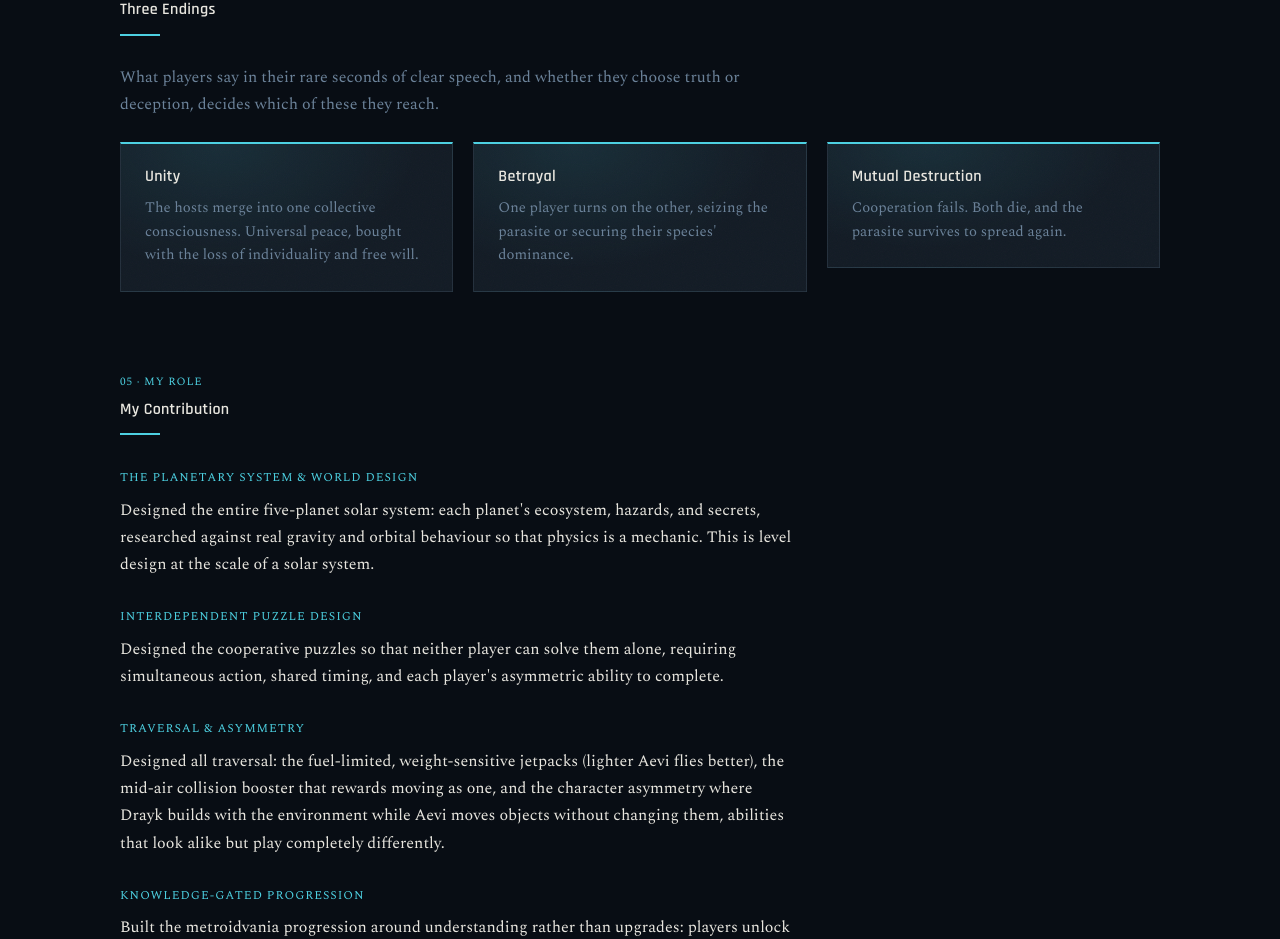
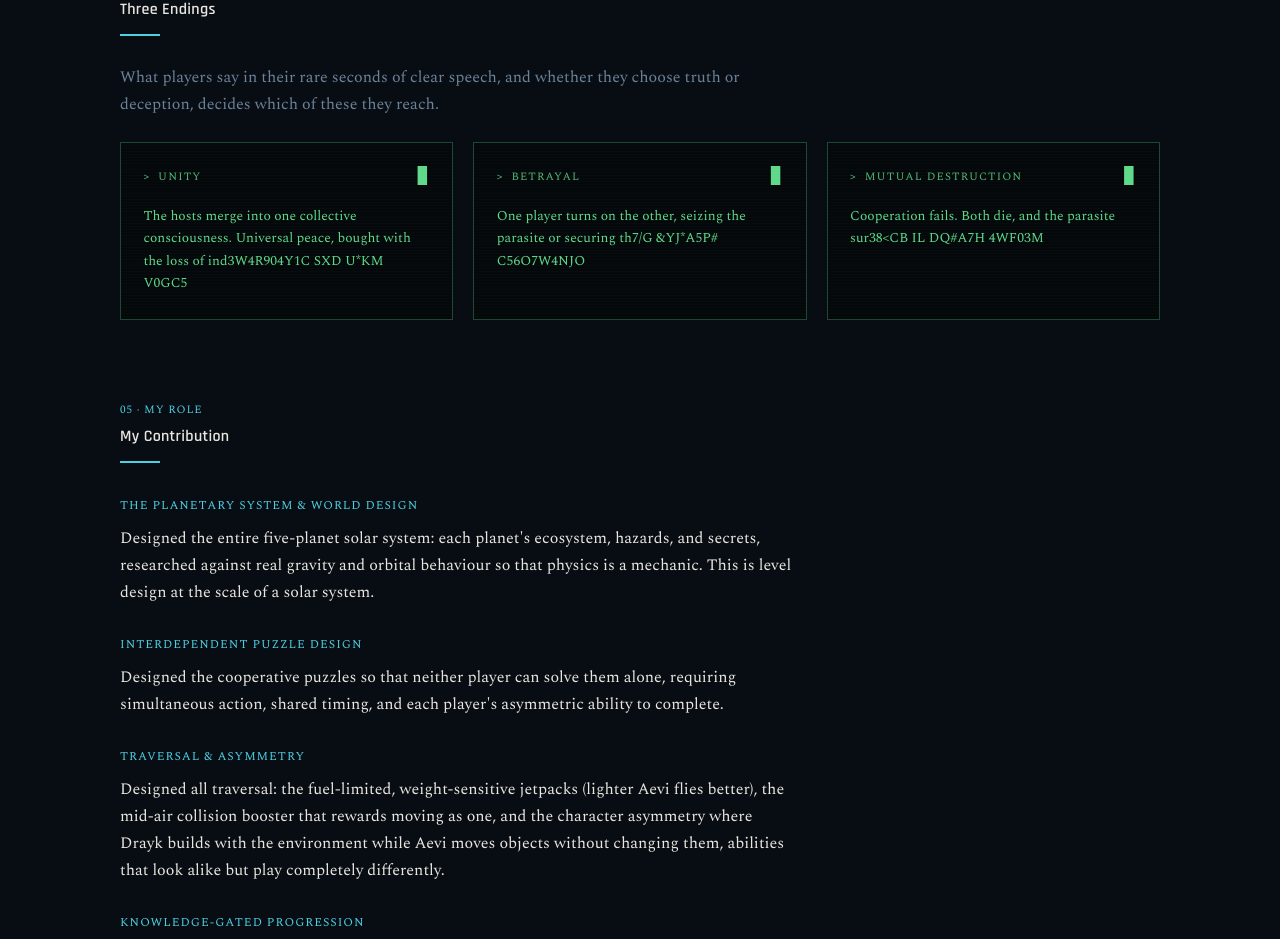
Before and after one commit to alvarogope/portfolio, a Next.js app: page /shattered-skies in a window 1280 px wide. Shown: the part 2314-3253 px from the top of the page. Built offline with nearby package versions, Linux system fonts and the light colour scheme; a web font is replaced by a local one.

Commit message:
Shattered Skies: transmission cards with auto-decode on endings

```diff
--- a/src/app/(games)/shattered-skies/page.tsx
+++ b/src/app/(games)/shattered-skies/page.tsx
@@ -5,6 +5,7 @@ import SectionHeading from "@/components/layout/SectionHeading";
 import ProjectHero from "@/components/project/ProjectHero";
 import ChallengeQuote from "@/components/project/ChallengeQuote";
 import Reveal from "@/components/layout/Reveal";
+import TransmissionCard from "@/components/project/TransmissionCard";
 
 export const metadata: Metadata = {
   title: `${p.title} | Álvaro Gómez`,
@@ -81,19 +82,7 @@ export default function ShatteredSkiesPage() {
               </p>
               <div style={{ display: "grid", gridTemplateColumns: "repeat(auto-fit, minmax(240px, 1fr))", gap: "1.25rem" }}>
                 {p.endings.map((e, i) => (
-                  <Reveal key={e.name} delay={i * 70}>
-                    <div
-                      className="panel"
-                      style={{
-                        border: "1px solid color-mix(in srgb, var(--color-mist) 20%, transparent)",
-                        borderTop: "2px solid var(--color-silver)",
-                        padding: "1.5rem",
-                      }}
-                    >
-                      <h3 style={{ margin: "0 0 0.6rem", fontSize: "var(--text-lg)", fontFamily: "var(--font-hero)" }}>{e.name}</h3>
-                      <p style={{ margin: 0, color: "var(--color-mist)", lineHeight: 1.6, fontSize: "0.92rem" }}>{e.outcome}</p>
-                    </div>
-                  </Reveal>
+                  <TransmissionCard key={e.name} label={e.name} body={e.outcome} delay={i * 400} />
                 ))}
               </div>
             </div>
--- /dev/null
+++ b/src/components/project/DecryptText.tsx
@@ -0,0 +1,95 @@
+"use client";
+
+import { useEffect, useRef, useState } from "react";
+
+const GLYPHS = "ABCDEFGHIJKLMNOPQRSTUVWXYZ0123456789/<>*#@";
+
+export default function DecryptText({
+  text,
+  trigger = "view", // "view" = decrypt on scroll-in, "hover" = decrypt on hover
+  as: Tag = "span",
+  style,
+  className,
+}: {
+  text: string;
+  trigger?: "view" | "hover";
+  as?: "span" | "p" | "h2" | "h3";
+  style?: React.CSSProperties;
+  className?: string;
+}) {
+  const [display, setDisplay] = useState(text);
+  const [done, setDone] = useState(false);
+  const ref = useRef<HTMLDivElement>(null);
+  const frame = useRef<number>(0);
+
+  const scramble = () => {
+    if (done) return;
+    let iteration = 0;
+    const total = text.length;
+
+    const run = () => {
+      setDisplay(
+        text
+          .split("")
+          .map((ch, i) => {
+            if (ch === " ") return " ";
+            if (i < iteration) return text[i];
+            return GLYPHS[Math.floor(Math.random() * GLYPHS.length)];
+          })
+          .join("")
+      );
+
+      iteration += total / 24; // resolve over ~24 frames
+      if (iteration >= total) {
+        setDisplay(text);
+        setDone(true);
+        return;
+      }
+      frame.current = requestAnimationFrame(run);
+    };
+    cancelAnimationFrame(frame.current);
+    frame.current = requestAnimationFrame(run);
+  };
+
+  useEffect(() => {
+    const mq = window.matchMedia("(prefers-reduced-motion: reduce)");
+    if (mq.matches) {
+      setDisplay(text);
+      setDone(true);
+      return;
+    }
+
+    // Start scrambled
+    setDisplay(
+      text.split("").map((ch) => (ch === " " ? " " : GLYPHS[Math.floor(Math.random() * GLYPHS.length)])).join("")
+    );
+
+    if (trigger === "view") {
+      const el = ref.current;
+      if (!el) return;
+      const obs = new IntersectionObserver(
+        ([e]) => {
+          if (e.isIntersecting) {
+            scramble();
+            obs.disconnect();
+          }
+        },
+        { threshold: 0.4 }
+      );
+      obs.observe(el);
+      return () => obs.disconnect();
+    }
+    // eslint-disable-next-line react-hooks/exhaustive-deps
+  }, [text]);
+
+  return (
+    <Tag
+      ref={ref as React.RefObject<HTMLElement> & React.RefObject<HTMLDivElement>}
+      className={className}
+      style={style}
+      onMouseEnter={trigger === "hover" ? scramble : undefined}
+    >
+      {display}
+    </Tag>
+  );
+}
--- /dev/null
+++ b/src/components/project/TransmissionCard.tsx
@@ -0,0 +1,132 @@
+"use client";
+
+import { useEffect, useRef, useState } from "react";
+
+/* Shattered Skies' signature element. A terminal-styled panel whose
+   content decodes from scrambled glyphs to readable text. Decodes on
+   hover (desktop) and on scroll-into-view (mobile fallback, since
+   touch has no hover). Green terminal text on near-black, a prompt,
+   a blinking cursor, faint scanlines. This IS the game's distorted-
+   communication mechanic as a UI object: clarity you reach for.
+   Respects prefers-reduced-motion (shows readable text immediately). */
+
+const GLYPHS = "ABCDEFGHIJKLMNOPQRSTUVWXYZ0123456789/<>*#@%&";
+const TERMINAL = "#5FD98A";
+
+export default function TransmissionCard({
+  label,
+  body,
+  delay = 0,
+}: {
+  label: string;
+  body: string;
+  delay?: number;
+}) {
+  const [display, setDisplay] = useState(body);
+  const [done, setDone] = useState(false);
+  const ref = useRef<HTMLDivElement>(null);
+  const frame = useRef<number>(0);
+
+  const scramble = () => {
+    if (done) return;
+    let iteration = 0;
+    let tick = 0;
+    const total = body.length;
+    const run = () => {
+      if (tick % 6 === 0) {
+        setDisplay(
+          body
+            .split("")
+            .map((ch, i) => {
+              if (ch === " " || ch === "\n") return ch;
+              if (i < iteration) return body[i];
+              return GLYPHS[Math.floor(Math.random() * GLYPHS.length)];
+            })
+            .join("")
+        );
+        iteration += total / 80;
+      }
+      tick++;
+      if (iteration >= total) {
+        setDisplay(body);
+        setDone(true);
+        return;
+      }
+      frame.current = requestAnimationFrame(run);
+    };
+    cancelAnimationFrame(frame.current);
+    frame.current = requestAnimationFrame(run);
+  };
+
+  useEffect(() => {
+    const mq = window.matchMedia("(prefers-reduced-motion: reduce)");
+    if (mq.matches) {
+      setDisplay(body);
+      setDone(true);
+      return;
+    }
+    // Start scrambled
+    setDisplay(
+      body.split("").map((ch) => (ch === " " || ch === "\n" ? ch : GLYPHS[Math.floor(Math.random() * GLYPHS.length)])).join("")
+    );
+    // Decode automatically when scrolled into view
+    const el = ref.current;
+    if (!el) return;
+    const obs = new IntersectionObserver(
+      ([e]) => {
+        if (e.isIntersecting) {
+          setTimeout(scramble, delay);
+          obs.disconnect();
+        }
+      },
+      { threshold: 0.4 }
+    );
+    obs.observe(el);
+    return () => obs.disconnect();
+    // eslint-disable-next-line react-hooks/exhaustive-deps
+  }, [body]);
+
+  return (
+    <div
+      ref={ref}
+      style={{
+        background: "#05080B",
+        border: `1px solid color-mix(in srgb, ${TERMINAL} 30%, transparent)`,
+        padding: "1.25rem 1.4rem 1.5rem",
+        fontFamily: "var(--font-mono)",
+        position: "relative",
+        overflow: "hidden",
+        cursor: "default",
+      }}
+    >
+      {/* faint scanlines */}
+      <div
+        aria-hidden
+        style={{
+          position: "absolute",
+          inset: 0,
+          backgroundImage: `repeating-linear-gradient(0deg, transparent, transparent 2px, color-mix(in srgb, ${TERMINAL} 4%, transparent) 3px)`,
+          pointerEvents: "none",
+        }}
+      />
+      {/* prompt label */}
+      <div style={{ display: "flex", alignItems: "center", gap: "0.5rem", marginBottom: "0.9rem", position: "relative" }}>
+        <span style={{ color: TERMINAL, fontSize: "0.7rem", letterSpacing: "0.1em" }}>&gt;</span>
+        <span style={{ color: TERMINAL, fontSize: "0.7rem", letterSpacing: "0.1em", textTransform: "uppercase", opacity: 0.85 }}>
+          {label}
+        </span>
+        <span className="tc-cursor" style={{ color: TERMINAL, marginLeft: "auto" }}>▊</span>
+      </div>
+      {/* decoding body */}
+      <p style={{ margin: 0, color: TERMINAL, fontSize: "0.85rem", lineHeight: 1.65, position: "relative", whiteSpace: "pre-wrap" }}>
+        {display}
+      </p>
+
+      <style>{`
+        @keyframes tcblink { 0%, 49% { opacity: 1 } 50%, 100% { opacity: 0 } }
+        .tc-cursor { animation: tcblink 1s steps(1) infinite; }
+        @media (prefers-reduced-motion: reduce) { .tc-cursor { animation: none } }
+      `}</style>
+    </div>
+  );
+}
```
